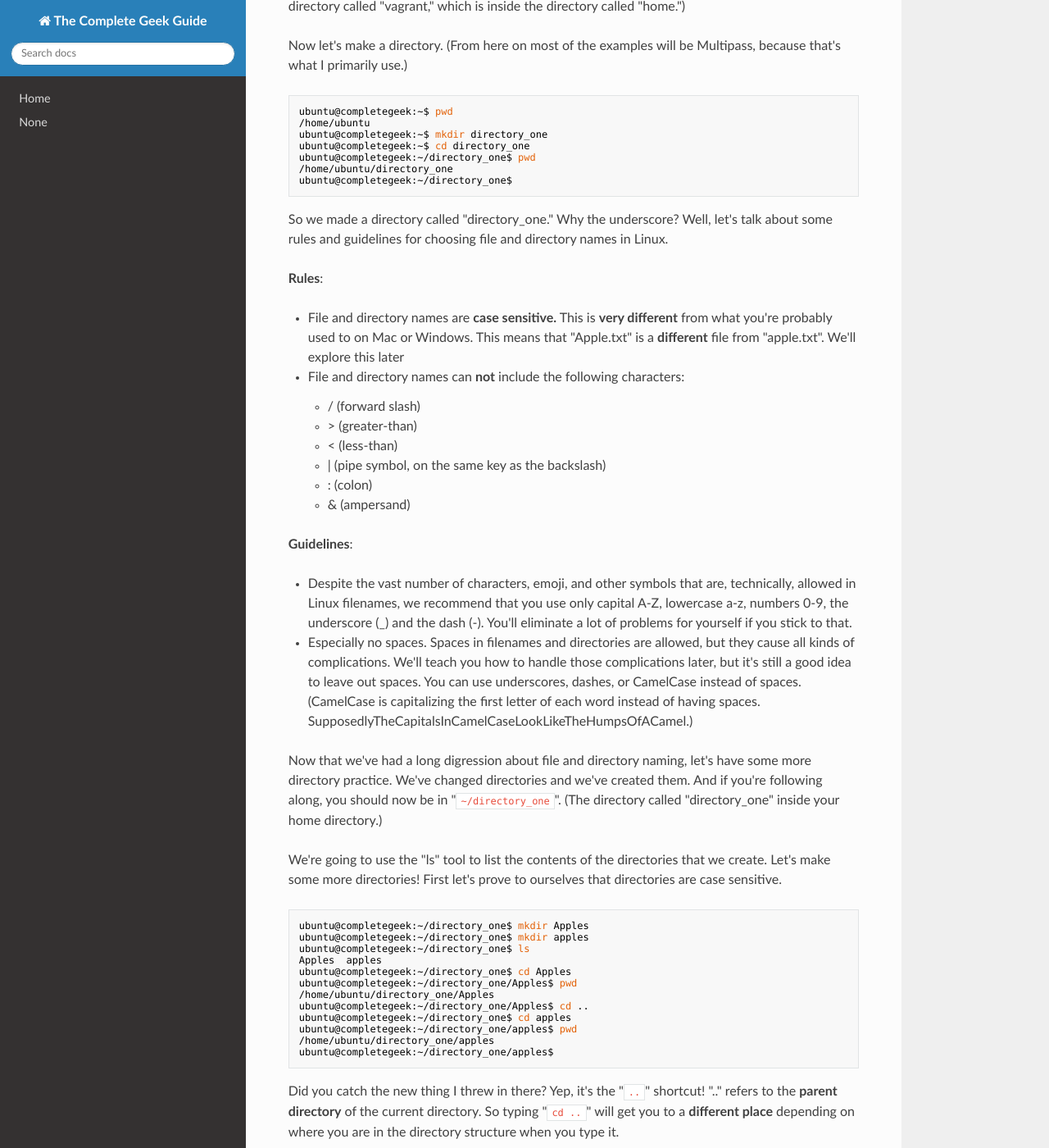
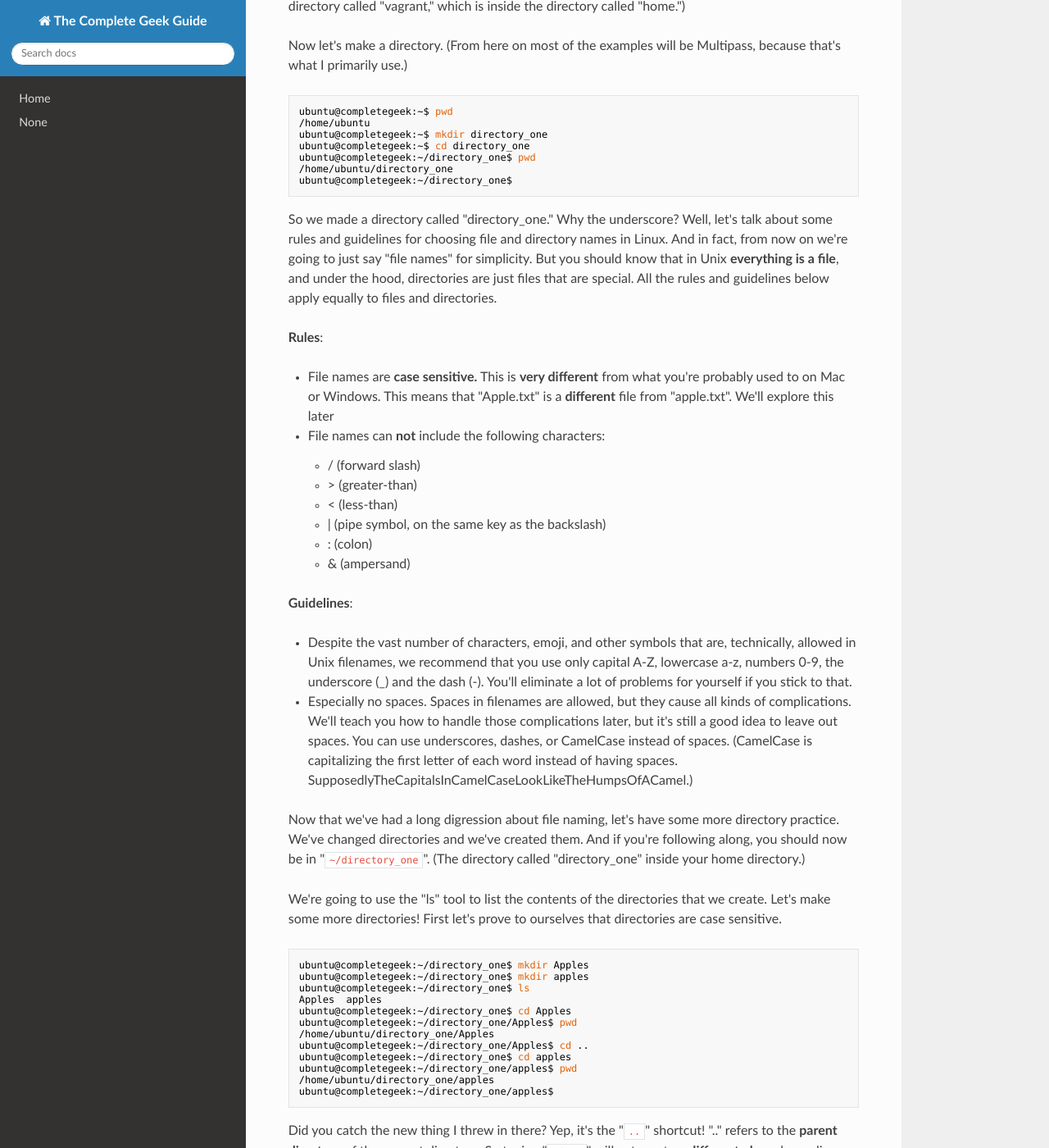
Before and after one commit to CommandLineLabs/completegeek, an MkDocs documentation site: the page built from docs/002-directories.md, in a window 1280 px wide and 1400 px high, scrolled down 1392 px. Shown: the whole window at 82% size. Built offline with MkDocs 1.6.1, drawn with Linux system fonts in a browser that asks for light colours; nearby versions of some CDN libraries.

Commit message:
Minor edits

````diff
--- a/docs/002-directories.md
+++ b/docs/002-directories.md
@@ -54,12 +54,12 @@ ubuntu@completegeek:~/directory_one$ pwd
 ubuntu@completegeek:~/directory_one$
 ```
 
-So we made a directory called "directory_one." Why the underscore? Well, let's talk about some rules and guidelines for choosing file and directory names in Linux.
+So we made a directory called "directory_one." Why the underscore? Well, let's talk about some rules and guidelines for choosing file and directory names in Linux. And in fact, from now on we're going to just say "file names" for simplicity. But you should know that in Unix **everything is a file**, and under the hood, directories are just files that are special. All the rules and guidelines below apply equally to files and directories.
 
 **Rules**:
 
-* File and directory names are **case sensitive.** This is **very different** from what you're probably used to on Mac or Windows. This means that "Apple.txt" is a **different** file from "apple.txt". We'll explore this later
-* File and directory names can **not** include the following characters:
+* File names are **case sensitive.** This is **very different** from what you're probably used to on Mac or Windows. This means that "Apple.txt" is a **different** file from "apple.txt". We'll explore this later
+* File names can **not** include the following characters:
     * / (forward slash)
     * \> (greater-than)
     * < (less-than)
@@ -69,10 +69,10 @@ So we made a directory called "directory_one." Why the underscore? Well, let's t
 
 **Guidelines**:
 
-* Despite the vast number of characters, emoji, and other symbols that are, technically, allowed in Linux filenames, we recommend that you use only capital A-Z, lowercase a-z, numbers 0-9, the underscore (_) and the dash (-). You'll eliminate a lot of problems for yourself if you stick to that.
-* Especially no spaces. Spaces in filenames and directories are allowed, but they cause all kinds of complications. We'll teach you how to handle those complications later, but it's still a good idea to leave out spaces. You can use underscores, dashes, or CamelCase instead of spaces. (CamelCase is capitalizing the first letter of each word instead of having spaces. SupposedlyTheCapitalsInCamelCaseLookLikeTheHumpsOfACamel.)
+* Despite the vast number of characters, emoji, and other symbols that are, technically, allowed in Unix filenames, we recommend that you use only capital A-Z, lowercase a-z, numbers 0-9, the underscore (_) and the dash (-). You'll eliminate a lot of problems for yourself if you stick to that.
+* Especially no spaces. Spaces in filenames are allowed, but they cause all kinds of complications. We'll teach you how to handle those complications later, but it's still a good idea to leave out spaces. You can use underscores, dashes, or CamelCase instead of spaces. (CamelCase is capitalizing the first letter of each word instead of having spaces. SupposedlyTheCapitalsInCamelCaseLookLikeTheHumpsOfACamel.)
 
-Now that we've had a long digression about file and directory naming, let's have some more directory practice. We've changed directories and we've created them. And if you're following along, you should now be in "`~/directory_one`". (The directory called "directory_one" inside your home directory.)
+Now that we've had a long digression about file naming, let's have some more directory practice. We've changed directories and we've created them. And if you're following along, you should now be in "`~/directory_one`". (The directory called "directory_one" inside your home directory.)
 
 We're going to use the "ls" tool to list the contents of the directories that we create. Let's make some more directories! First let's prove to ourselves that directories are case sensitive.
 
````
